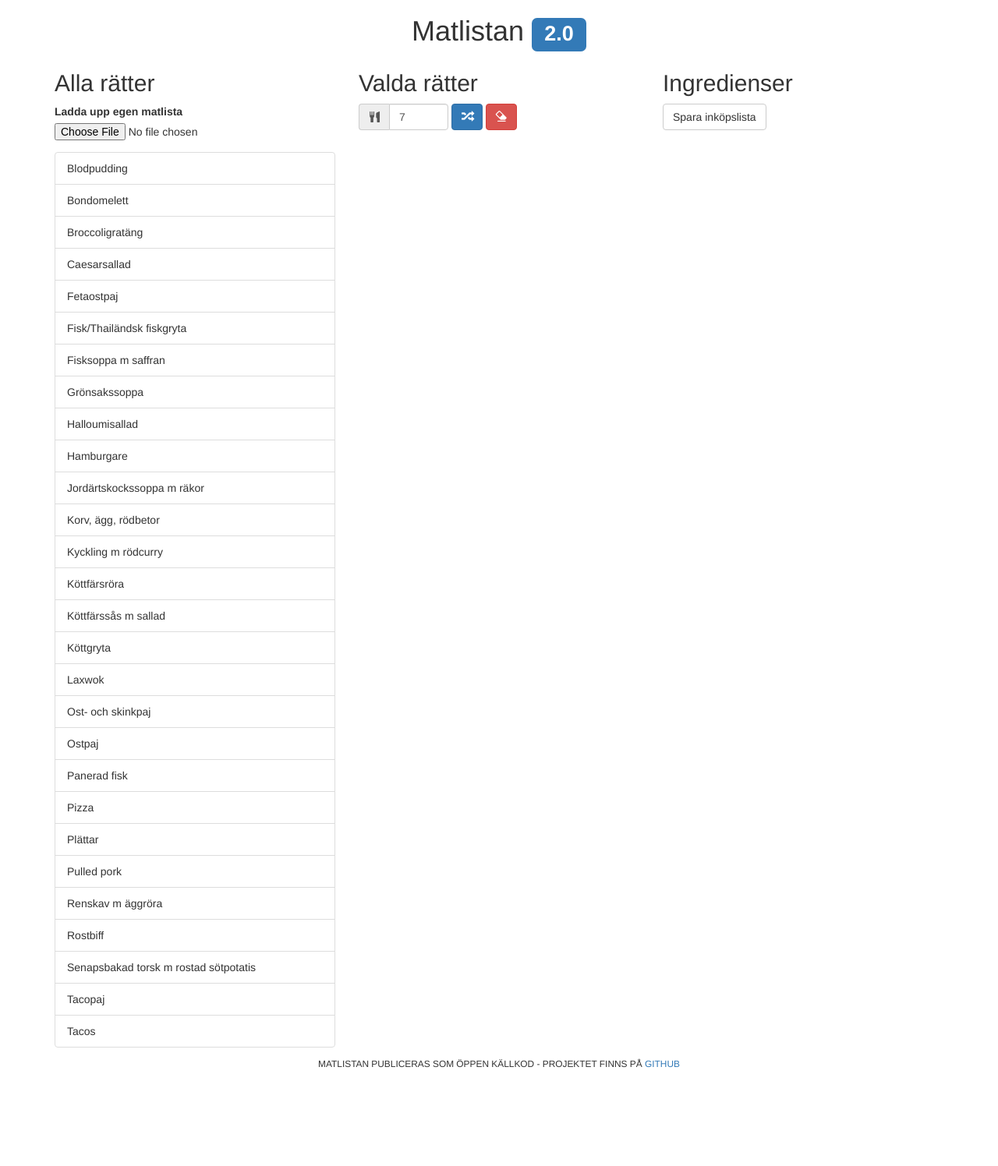
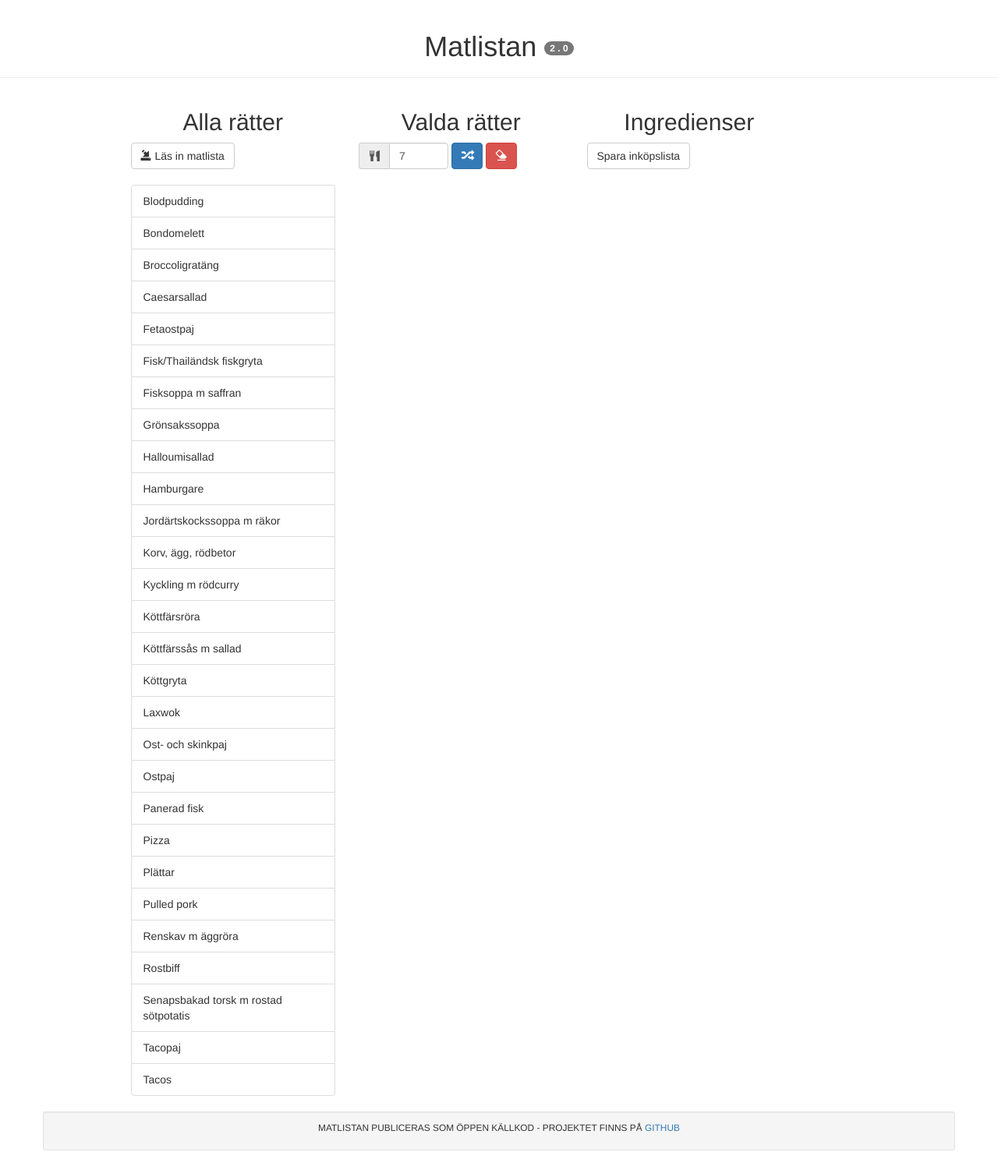
Before and after one commit to prodhe/matlistan, a PHP site: page / in a window 1280 px wide. Shown: the whole page at 78% size. Before the commit the page ends 1370 px from the top, so only its background shows below. Run offline with PHP 8.4, Linux system fonts and the light colour scheme; some libraries are stand-ins or nearby versions.

Commit message:
pretty buttons to play with

```diff
--- a/css/style-bs.css
+++ b/css/style-bs.css
@@ -1,5 +1,17 @@
 /* style-bs.css - for bootstrap version */
 
-input[type="file"] {
-    display: none;
+h2 {
+    text-align: center;
 }
+
+.list-group-item:hover {
+    background-color: #efefef;
+}
+.list-group-item.ui-draggable-dragging {
+    width: 90%;
+    background-color: #efefef;
+}
+
+#userlist {
+    min-height: 10em;
+}
--- a/index.html
+++ b/index.html
@@ -12,26 +12,36 @@
     <script src="./js/food.js"></script>
     <link rel="stylesheet" href="https://maxcdn.bootstrapcdn.com/bootstrap/3.3.6/css/bootstrap.min.css" integrity="sha384-1q8mTJOASx8j1Au+a5WDVnPi2lkFfwwEAa8hDDdjZlpLegxhjVME1fgjWPGmkzs7" crossorigin="anonymous">
     <link rel="stylesheet" href="https://code.jquery.com/ui/1.11.4/themes/smoothness/jquery-ui.css">
-    <!--<link rel="stylesheet" href="./css/style-bs.css" />//-->
+    <link rel="stylesheet" href="./css/style-bs.css" />
     <title>Matlistan</title>
 </head>
 <body>
-    <div class="container center">
+    <div class="container-fluid">
         <header class="row">
-            <h1 class="text-center">Matlistan <span class="label label-primary">2.0</span></h1>
+            <div class="page-header text-center">
+            <h1>Matlistan <span class="badge">2 . 0</span></h1>
+            </div>
         </header>
+    </div>
+    <div class="container">
         <main class="row">
-            <section class="col-md-4">
+            <section class="col-sm-3 col-sm-offset-1">
                 <h2>Alla rätter</h2>
-                <div class="form-group">
-                    <label for="file_load_list">Ladda upp egen matlista</label>
-                    <input type="file" id="file_load_list" accept=".txt" />
-                        <!--<span id="label_file_input">Ladda upp egen matlista</span>//-->
+                <div class="form-group form-inline">
+                    <div class="input-group">
+                        <label for="file_load_list">
+                            <button class="btn btn-default">
+                                <span class="glyphicon glyphicon-import"></span>
+                                <span id="label_file_input">Läs in matlista</span>
+                            </button>
+                            <input type="file" id="file_load_list" accept=".txt" class="sr-only" />
+                        </label>
+                    </div>
                 </div>
-                <ul id="mainlist" class="list-unstyled list">
+                <ul id="mainlist" class="list-group">
                 </ul>
             </section>
-            <section class="col-md-4">
+            <section class="col-sm-3">
                 <h2>Valda rätter</h2>
                 <div class="form-group form-inline">
                     <div class="input-group">
@@ -49,10 +59,10 @@
                         <span class="sr-only">Nollställ</span>
                     </button>
                 </div>
-                <ul id="userlist" class="list-unstyled list">
+                <ul id="userlist" class="list-group">
                 </ul>
             </section>
-            <section class="col-md-4">
+            <section class="col-sm-3">
                 <h2>Ingredienser</h2>
                 <p class="section-options">
                     <button id="btn_create_store_list" class="btn btn-default">Spara inköpslista</button>
@@ -67,10 +77,12 @@
             </section>
         </main>
         <footer class="row">
+            <div class="well well-sm">
             <p class="text-center text-uppercase">
                 <small>Matlistan publiceras som öppen källkod - projektet finns på
                 <a href="http://github.com/prodhe/foodlist">GitHub</a></small>
             </p>
+            </div>
         </footer>
     </div>
     <div id="popup"></div>
```
